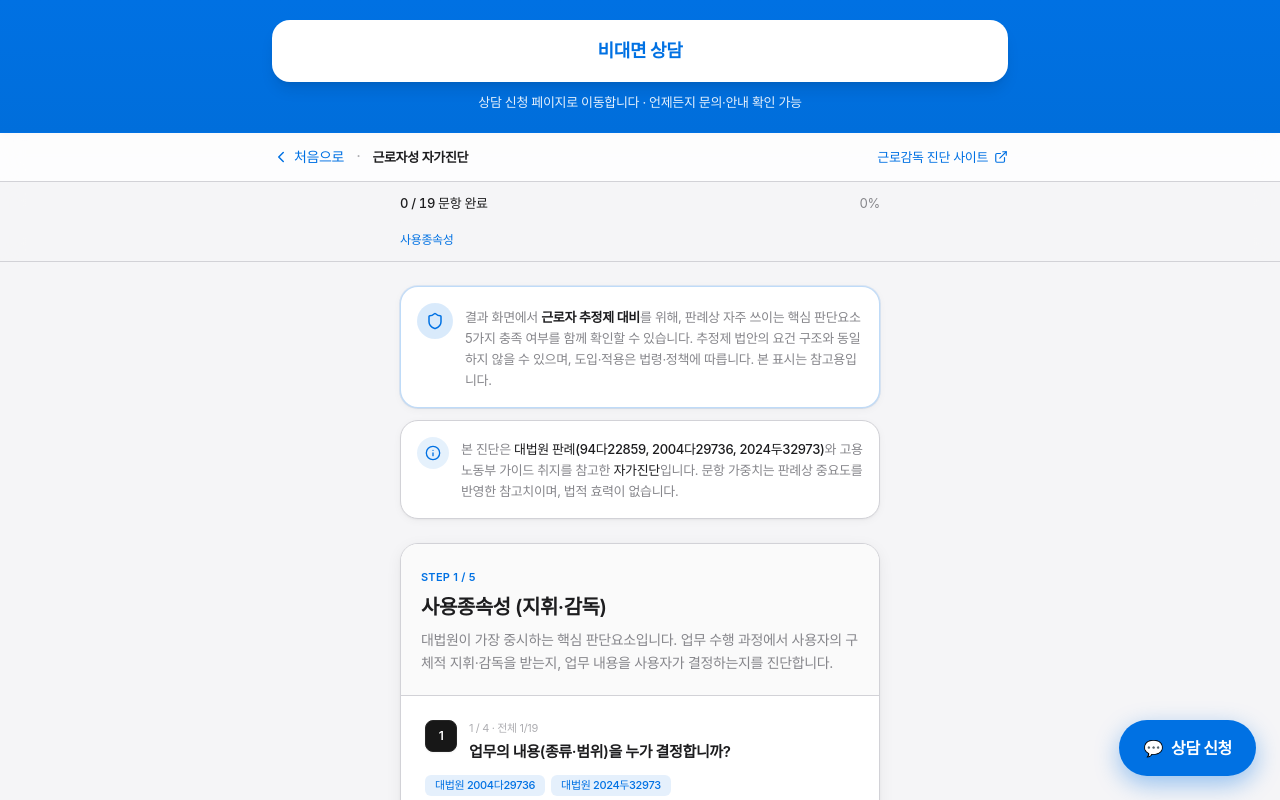
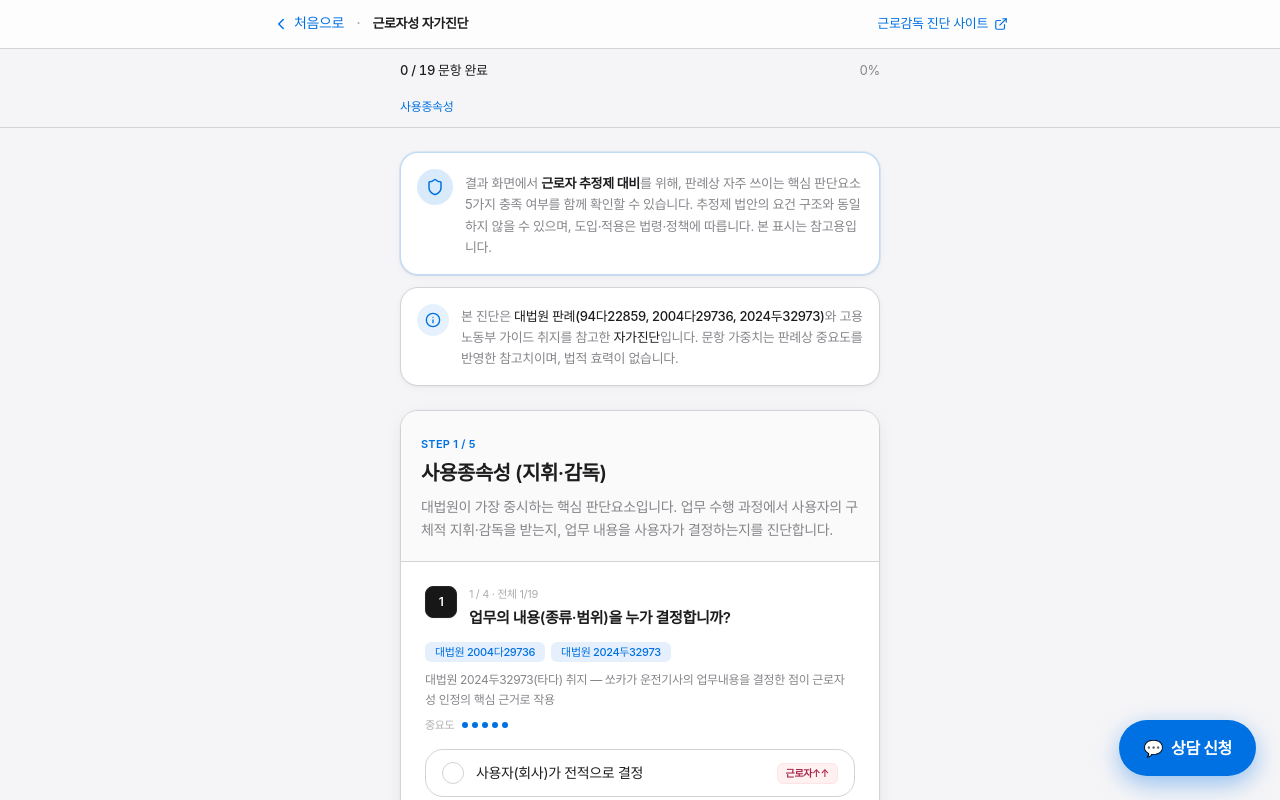
Before and after one commit to cdj44y-ui/worker-diagnosis-app, a React (Vite) app: page /diagnosis in a window 1280 px wide. Shown: the top 800 px of the page. Built offline with nearby package versions, Linux system fonts and the light colour scheme; no server answers.

Commit message:
style: 진단 페이지 상단 과포화 블루 배너 제거(플로팅 상담 버튼으로 대체됨)

```diff
--- a/src/pages/DiagnosisPage.tsx
+++ b/src/pages/DiagnosisPage.tsx
@@ -3,7 +3,6 @@ import { useEffect, useMemo, useRef } from 'react'
 import { AnimatePresence, motion } from 'framer-motion'
 import { ChevronLeft, ChevronRight, ExternalLink } from 'lucide-react'
 import { LABOR_INSPECTION_DIAGNOSIS_URL } from '../constants/links'
-import RemoteConsultLink from '../components/RemoteConsultLink'
 import { useDiagnosis } from '../hooks/useDiagnosis'
 import { FLAT_QUESTIONS } from '../data/questions'
 import { shortCategoryTitle } from '../utils/categoryLabel'
@@ -92,14 +91,6 @@ export default function DiagnosisPage() {
   return (
     <div className="min-h-screen bg-apple-bg">
       <header className="sticky top-0 z-20 no-print">
-        <div className="border-b border-brand-blue/40 bg-gradient-to-b from-brand-blue to-brand-blue-dark shadow-md">
-          <div className="max-w-3xl mx-auto px-4 pt-4 pb-4 sm:pt-5 sm:pb-5">
-            <RemoteConsultLink variant="headerPrimary" />
-            <p className="text-center text-[12px] sm:text-[13px] text-white/90 mt-3 leading-snug px-1">
-              상담 신청 페이지로 이동합니다 · 언제든지 문의·안내 확인 가능
-            </p>
-          </div>
-        </div>
         <div className="border-b border-apple-border bg-apple-surface/90 backdrop-blur-md supports-[backdrop-filter]:bg-apple-surface/80">
           <div className="max-w-3xl mx-auto px-4 py-3 flex flex-wrap items-center gap-x-3 gap-y-2">
             <Link
```
